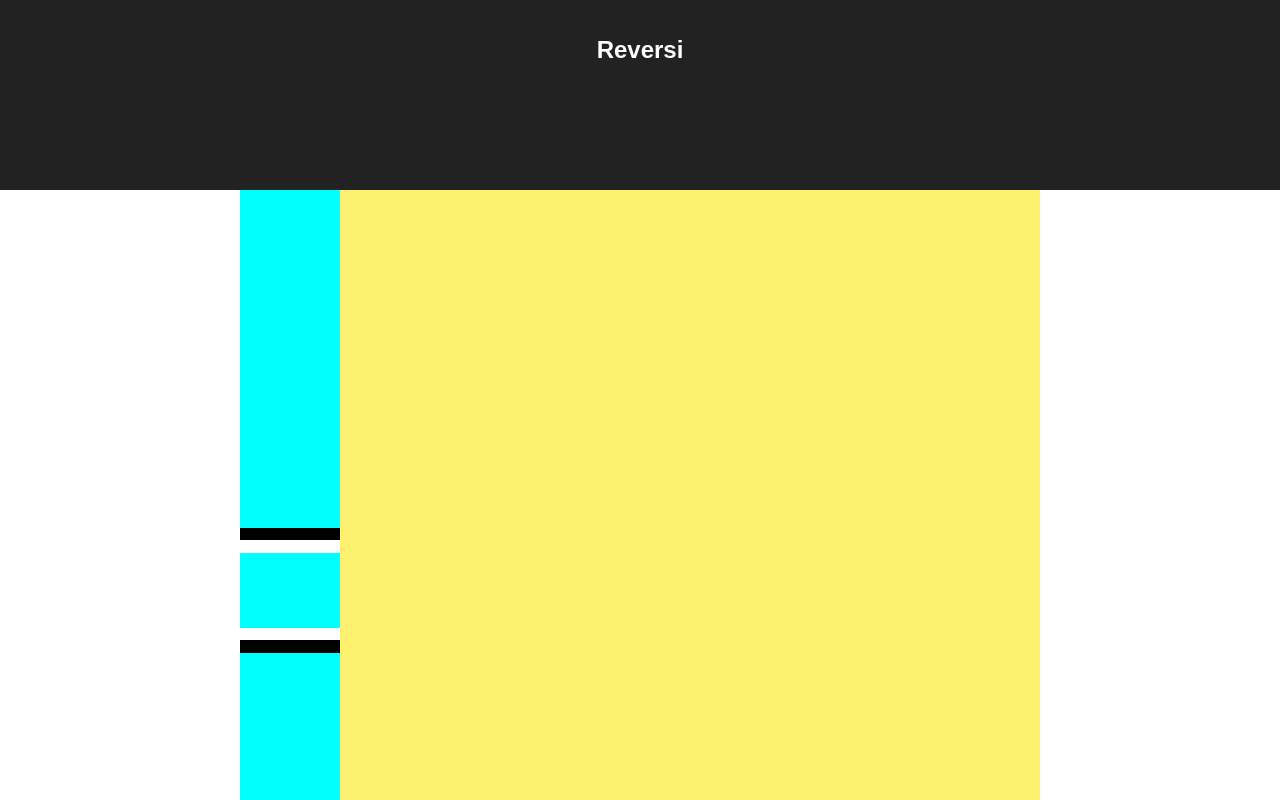
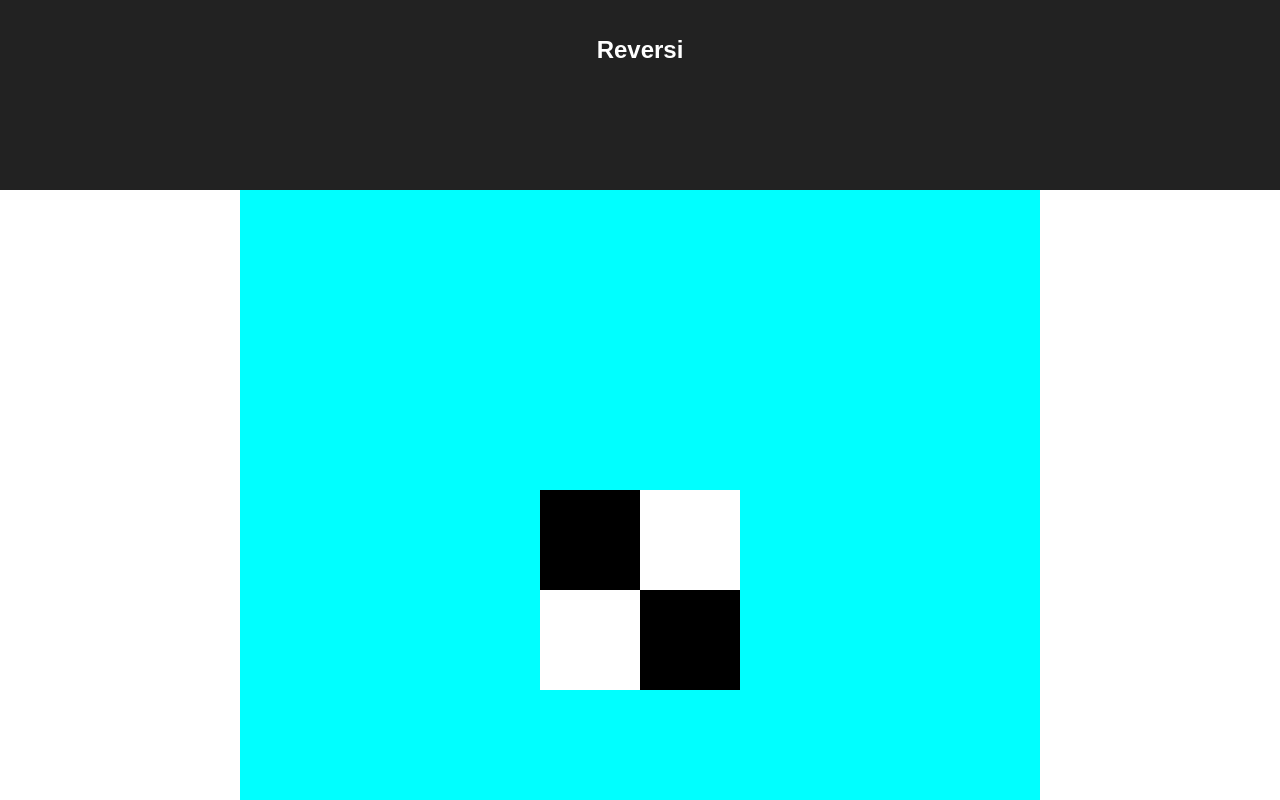
Before and after one commit to schwarzichet/Reversi, a React (Create React App) app in the folder web/: page / in a window 1280 px wide. Shown: the top 800 px of the page. Built offline with nearby package versions, Linux system fonts and the light colour scheme.

Commit message:
fix display problem.

```diff
--- a/web/src/App.jsx
+++ b/web/src/App.jsx
@@ -23,8 +23,12 @@ const humanStep = (i, j) => {
     return null;
 }
 
-const makeBlock = (color) => {
-    return <div style={{height: "100px", width: "100px", backgroundColor: color}} />;
+const makeBlock = (key, color) => {
+    return (
+	<div key={key} style={{height: "100px", width: "100px", backgroundColor: color}}>
+	    <div/>
+	</div>
+    );
 }
 
 class App extends Component {
@@ -43,9 +47,9 @@ class App extends Component {
 	    for (let j = 0; j < 8; ++j) {
 		const data = board[i][j];
 		const color = (data === 1 ? "black" : (data === 0 ? "aqua" : "white"));
-		row.push(makeBlock(color));
+		row.push(makeBlock(i + "-" + j, color));
 	    }
-	    retval.push(row);
+	    retval.push(<div key={i}>{row}</div>);
 	}
 	return retval;
     }
@@ -56,7 +60,7 @@ class App extends Component {
 		<header className="App-header">
 		    <h1 className="App-title">Reversi</h1>
 		</header>
-		<div style={{margin: "auto", width: "800px", height: "800px", backgroundColor: "#fff170", display: "flex", flexDirection: "column"}}>
+		<div style={{margin: "auto", width: "800px", height: "800px", backgroundColor: "#fff170", display: "flex", flexDirection: "row"}}>
 		    {
 			this.renderBoard()
 		    }
```
